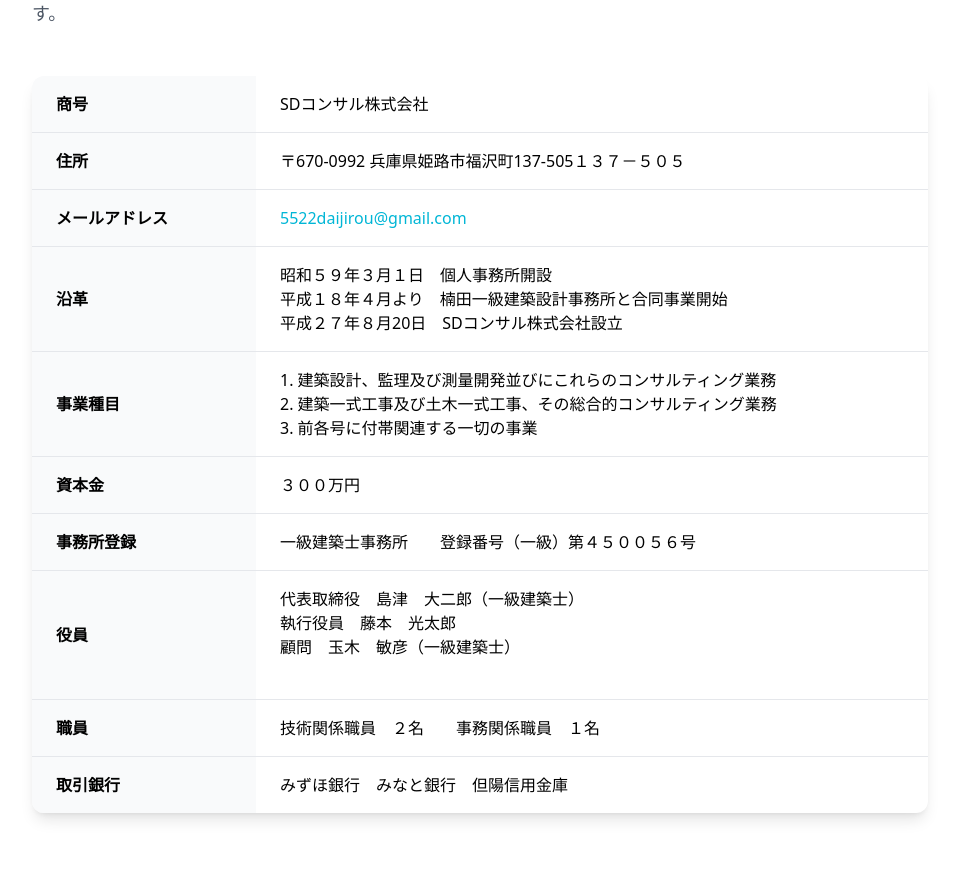
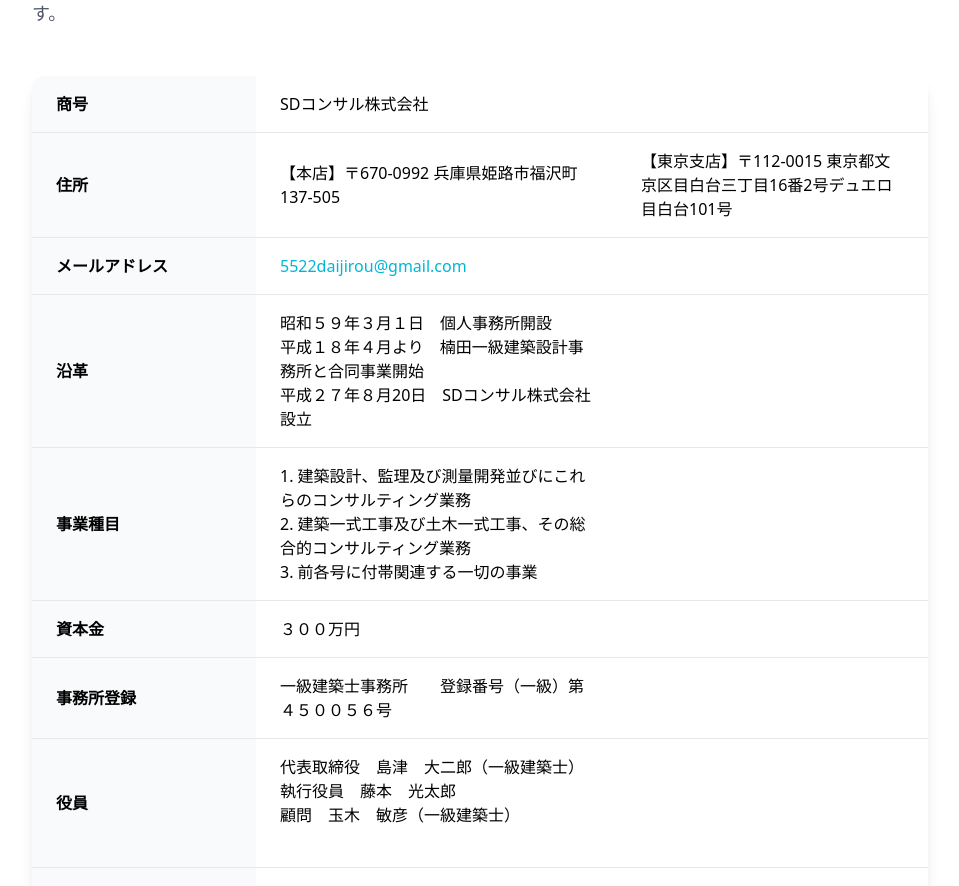
Before and after one commit to tisket552/verdant-sdconsultant, a React (Vite) app: page / in a window 1280 px wide. Shown: the part 1040-1926 px from the top of the page, without its empty margins (160-1119 px from the left). Built offline with nearby package versions, Linux system fonts and the light colour scheme.

Commit message:
Update address details for SDコンサル株式会社
Updated address information for SDコンサル株式会社 to include both the main office and Tokyo branch.

```diff
--- a/src/App.tsx
+++ b/src/App.tsx
@@ -62,7 +62,8 @@ function App() {
                   </tr>
                   <tr className="border-b">
                     <th className="py-4 px-6 bg-gray-50 text-left">住所</th>
-                    <td className="py-4 px-6">〒670-0992 兵庫県姫路市福沢町137-505１３７－５０５</td>
+                    <td className="py-4 px-6">【本店】〒670-0992 兵庫県姫路市福沢町137-505</td>
+                    <td className="py-4 px-6">【東京支店】〒112-0015 東京都文京区目白台三丁目16番2号デュエロ目白台101号</td>
                   </tr>
                   <tr className="border-b">
                     <th className="py-4 px-6 bg-gray-50 text-left">メールアドレス</th>
```
